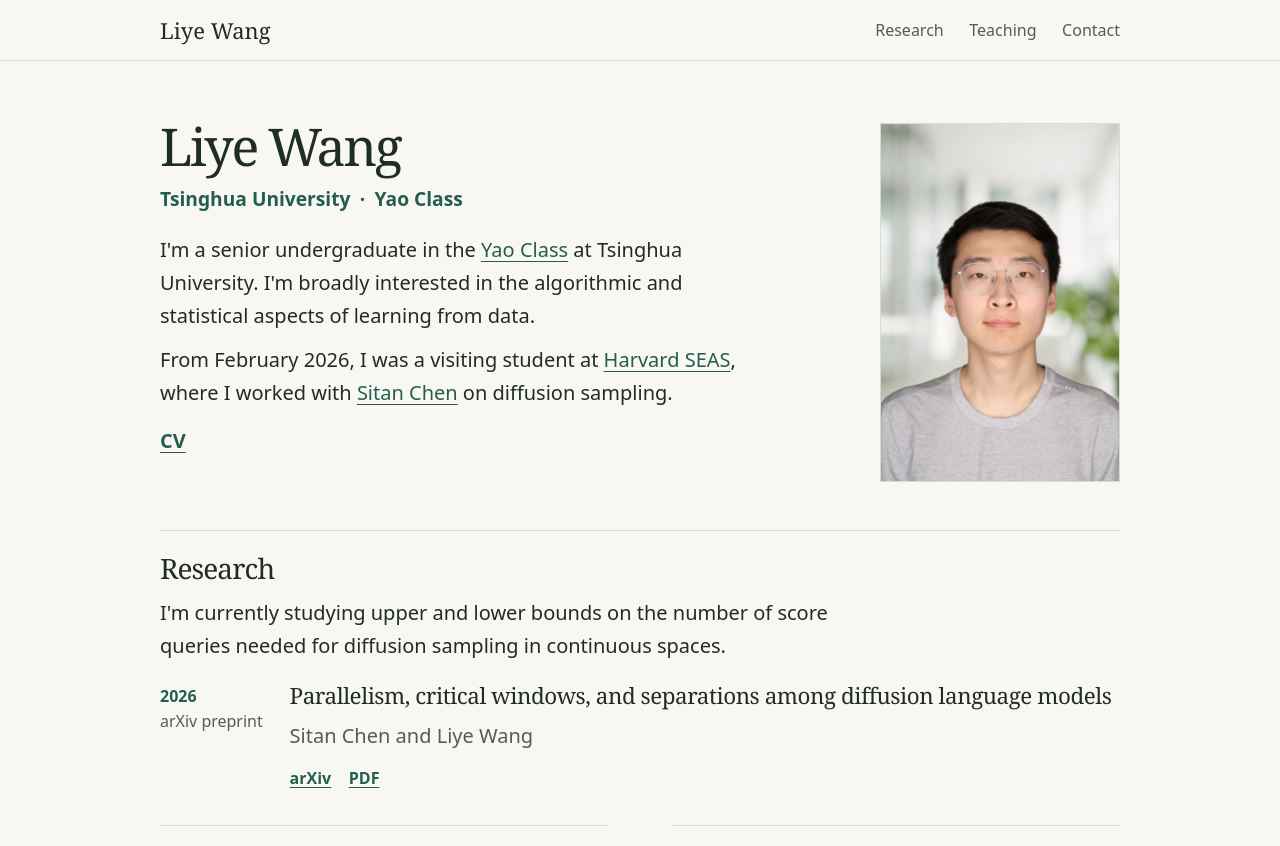
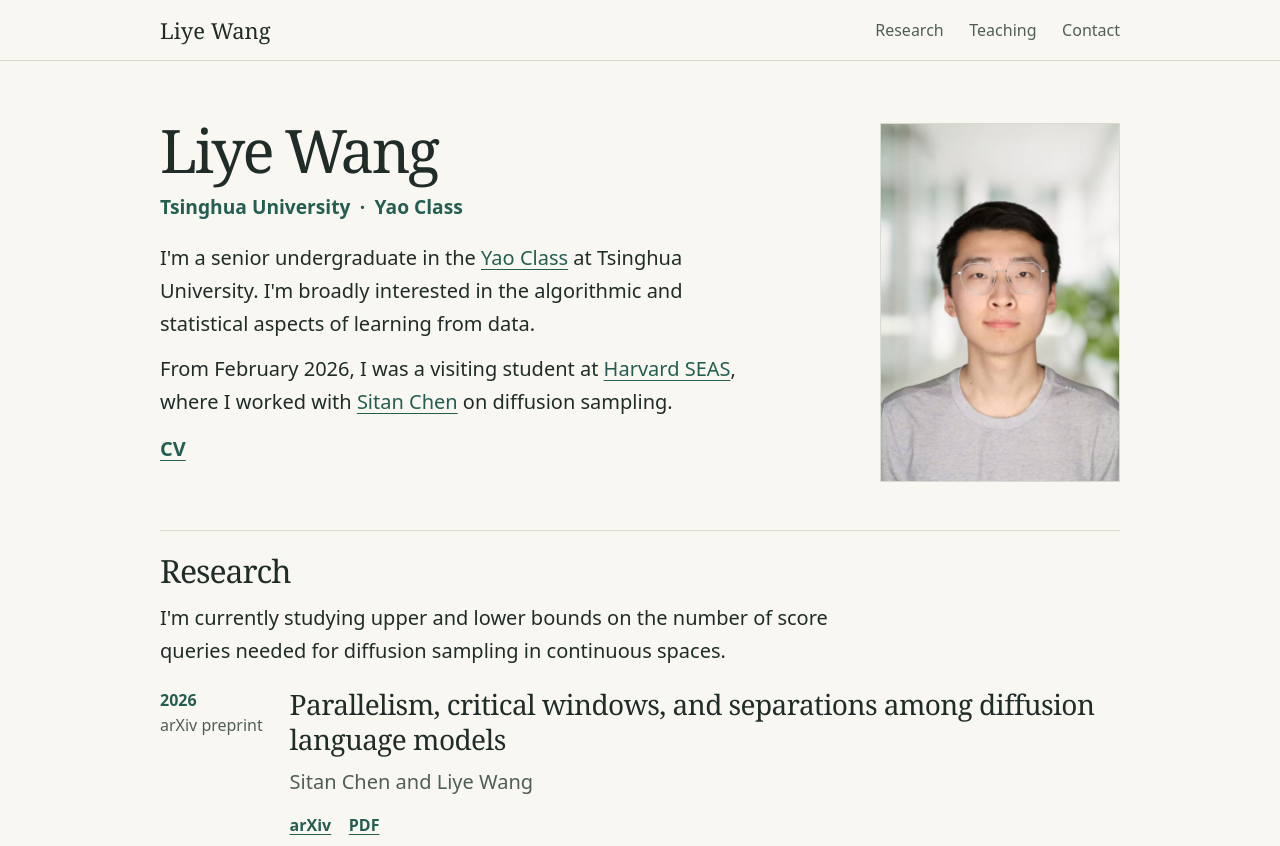
Before and after one commit to Prince-Polo/prince-polo.github.io, a plain HTML site: page index.html in a window 1280 px wide. Shown: the top 846 px of the page. Drawn offline with Linux system fonts and the light colour scheme.

Commit message:
Update styles.css

```diff
--- a/styles.css
+++ b/styles.css
@@ -114,7 +114,7 @@ h1, h2, h3 {
 }
 
 h1 {
-  font-size: clamp(2.25rem, 5vw, 3.25rem);
+  font-size: clamp(2.5rem, 5vw, 3.75rem);
   line-height: 1.04;
   letter-spacing: -0.045em;
 }
@@ -158,7 +158,7 @@ h1 {
 }
 
 h2 {
-  font-size: clamp(1.4rem, 3vw, 1.75rem);
+  font-size: clamp(1.6rem, 3vw, 2.0rem);
   letter-spacing: -0.032em;
   line-height: 1.12;
 }
@@ -190,7 +190,7 @@ h2 {
 }
 
 h3 {
-  font-size: clamp(1.15rem, 2.6vw, 1.4rem);
+  font-size: clamp(1.4rem, 2.6vw, 1.75rem);
   line-height: 1.25;
   letter-spacing: -0.02em;
 }
```
